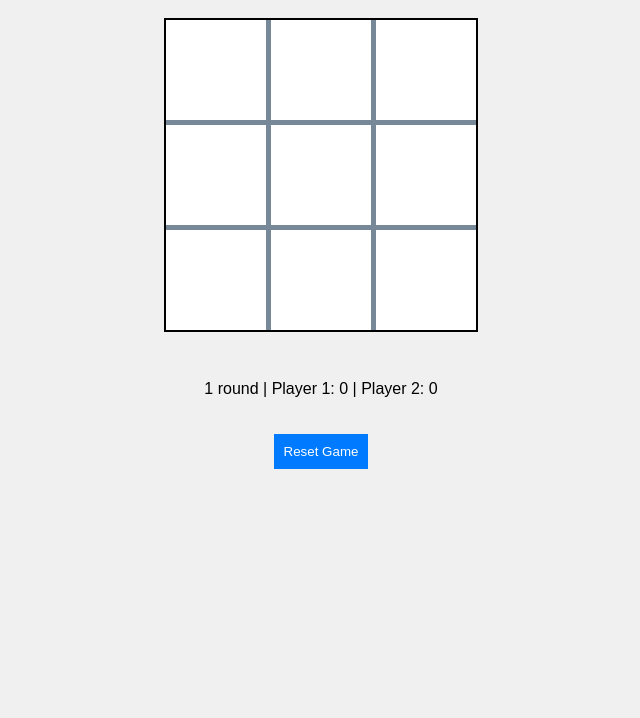
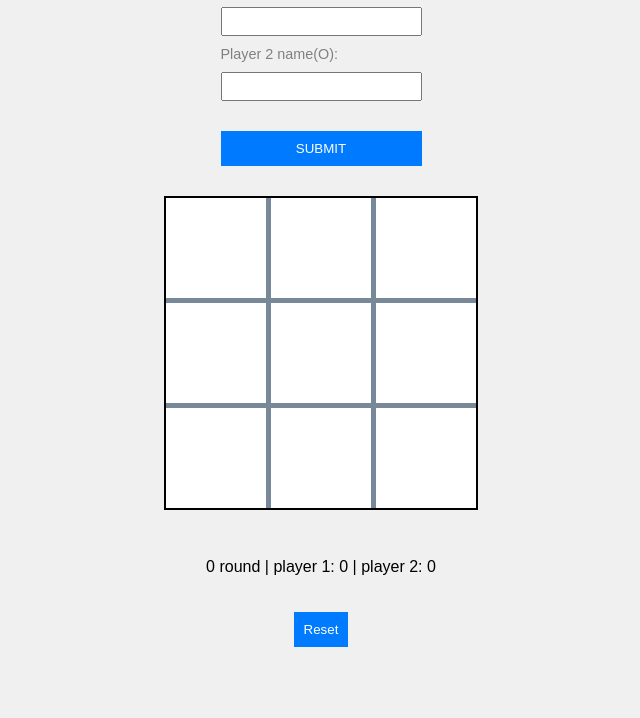
Before and after one commit to mutopia7/tic-tae-toe, a plain HTML site: page index.html in a window 1280 px wide. Shown: the part 82-800 px from the top of the page, without its empty margins (319-959 px from the left). Drawn offline with Linux system fonts and the light colour scheme.

Commit message:
Add form for getting information from user and build player based on that

```diff
--- a/index.html
+++ b/index.html
@@ -10,12 +10,24 @@
 <body>
 
     <h1>Tic-Tac-Toe</h1>
+    <section>
+        <form action="">
+            <label for="player1-name">Player 1 name(X):</label>
+            <input type="text" id="player1-name" name="player1-name">
+
+            <label for="player2-name">Player 2 name(O):</label>
+            <input type="text" id="player2-name" name="player2-name">
+
+            <button type="submit" id="add">SUBMIT</button>
+
+        </form>
+    </section>
   <div id="game-board">
 
   </div>
   <p id="anounce"></p>
   <p id="result"></p>
-  <button id="reset-button">Reset Game</button>
+  <button id="reset-button">Reset</button>
 
 
     <script type="module" src="main.js"></script>
--- a/js/game.js
+++ b/js/game.js
@@ -3,13 +3,40 @@ import { board } from "./board.js";
 import { createPlayer } from "./player.js";
 
 
-const anounce = document.querySelector("#anounce")
+
 
 let player1 = createPlayer("Player 1", "X");
 let player2 = createPlayer("Player 2", "O");
 
+
+const addButton = document.querySelector("#add");
+
+// create players with input users
+
+addButton.addEventListener("click" ,(e) => {
+
+    e.preventDefault()
+
+    const player1Input = document.querySelector("#player1-name").value;
+    const player2Input = document.querySelector("#player2-name").value;
+
+    player1.name = player1Input;
+    player2.name = player2Input;
+
+    console.log(player1 , player2)
+})
+
+
+
+
+
+
+
+
+const anounce = document.querySelector("#anounce")
+
 let result = document.querySelector("#result");
-result.textContent = `1 round | ${player1.name}: 0 | ${player2.name}: 0`
+result.textContent = `0 round | player 1: 0 | player 2: 0`
 
 let currentPlayer = player1;
 let gameOver = false;
--- a/js/player.js
+++ b/js/player.js
@@ -22,5 +22,4 @@ function createPlayer(name, symbol) {
 
 
 
-
 export { createPlayer };
--- a/styles.css
+++ b/styles.css
@@ -13,7 +13,32 @@ body {
 
 h1 {
     text-align: center;
+    margin-bottom: 5px;
 }
+
+/* Style for form section */
+
+form{
+    display: flex;
+    flex-direction: column;
+    gap: 10px;
+    margin-bottom: 10px;
+}
+
+form label {
+    color: gray;
+    font-size: 0.9rem;
+}
+
+form input {
+    padding: 5px 10px;
+}
+
+form button{
+    align-items: center;
+}
+
+
 
 /* Style for the game board */
 #game-board {
@@ -53,6 +78,6 @@ body {
 }
 
 /* Style for anounce p */
-  #anounce{
+#anounce {
     color: red;
 }
```
Lines whose indentation alone changed are shown as unchanged.
